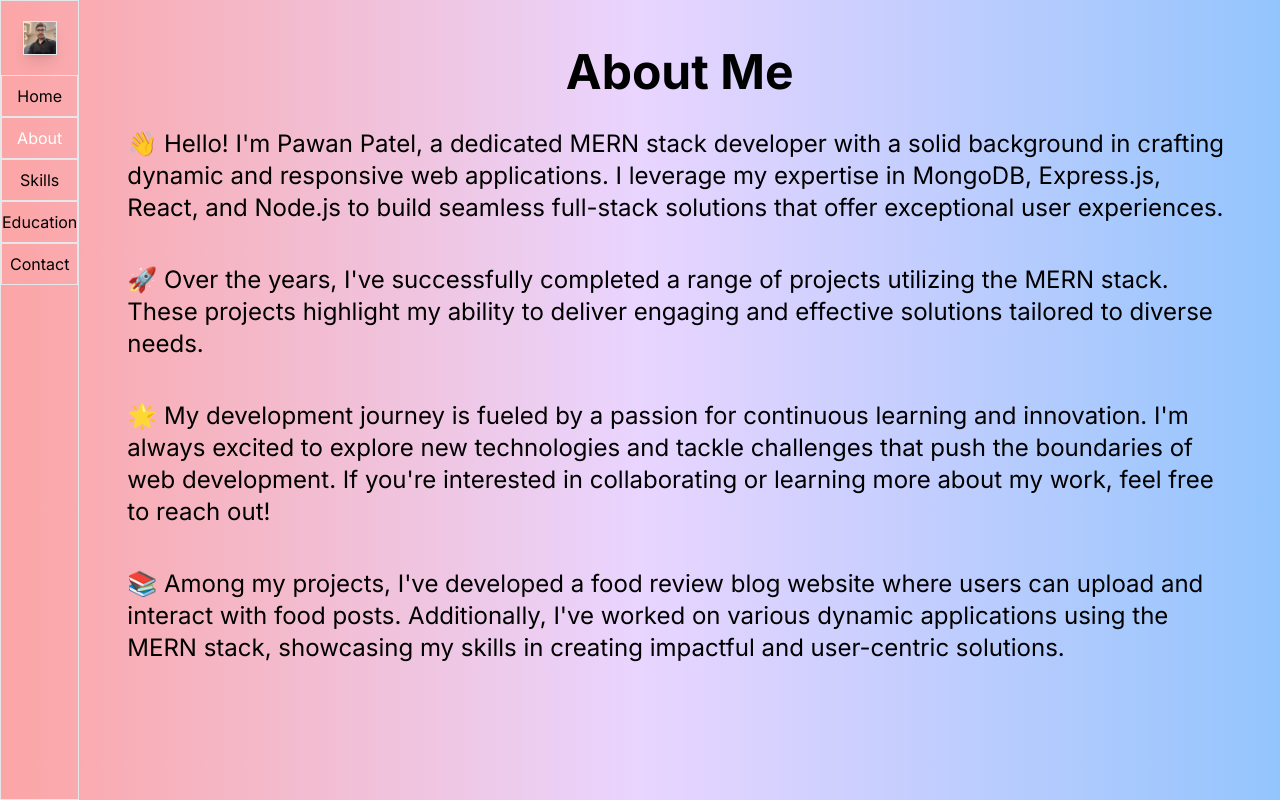
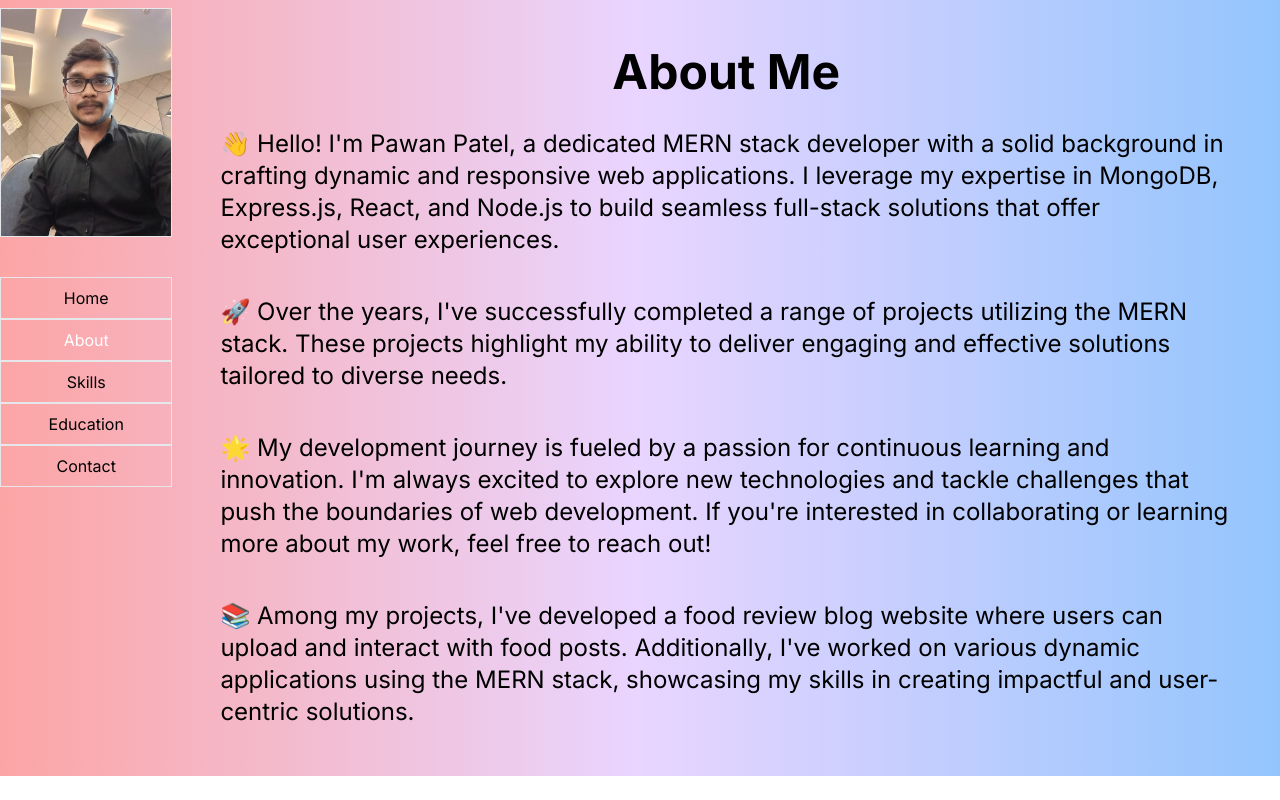
Before and after one commit to github7688/my-portfolio, a Next.js app: page /about in a window 1280 px wide. Built offline with nearby package versions, Linux system fonts and the light colour scheme.

Commit message:
side bar solved

```diff
--- a/src/Components/Sidebar.jsx
+++ b/src/Components/Sidebar.jsx
@@ -6,18 +6,17 @@ import { usePathname } from "next/navigation";
 
 const Sidebar = () =>{
    return (
-    <div className="flex flex-col h-screen border border-white md:w-1/4 lg:w-1/5">
-           <div className="relative mt-5 mx-auto w-11/12  h-1/5 md:h-2/5 lg:h-2/4 border border-white p-4 rounded-full overflow-hidden shadow-black shadow-lg">
-               <Image
-                   src="/images/My_Profile_pic.jpeg"
-                   alt="Profile Picture"
-                   layout="fill"
-                   objectFit="cover" // Ensures the image covers the entire container without distortion
-               // Applies rounding to the image, but `overflow-hidden` on container is key
-               />
-           </div>
+    <div className="flex flex-col h-[100vh] md:w-1/4 border-2 border-white">
+        <div className="flex justify-center ali items-center py-2 md:px-3">
+           <Image src="/images/My_Profile_pic.jpeg"
+                  alt="Profile Picture"
+                  width={200}
+                  height={200}
+                  className="md:px-4 md:py-3 border  rounded-[50%]"
+            />
+        </div>
 
-           <nav className="h-full flex flex-col justify-around items-center py-3 mt-2 mx-5">
+           <nav className="flex flex-col  justify-around items-center py-3 border-b border-white h-full mt-5 mx-5">
                <NavItem href="/">Home</NavItem>
                <NavItem href="/about">About</NavItem>
                <NavItem href="/skills">Skills</NavItem>
@@ -37,13 +36,11 @@ const NavItem = ({href, children}) =>{
 
     return (
 
-        <Link
-        href={href}
-        className={`flex items-center justify-center py-2 w-full transition-colors duration-300 ${isActive ? ' border border-black bg-black text-white' : ' border border-white hover:border-black hover:bg-black hover:text-white'}`}
-        passHref
-      >
-        {children}
-      </Link>
+          <Link href={href} className={`flex items-center justify-center border py-2 w-full
+            ${isActive ? 'border-black bg-black text-white' : 'border-white hover:border-black hover:bg-black hover:text-white'}
+            transition-colors duration-300`}>
+            {children}
+          </Link>
 
       );
 }
--- a/src/app/layout.tsx
+++ b/src/app/layout.tsx
@@ -1,7 +1,7 @@
 import type { Metadata } from "next";
 import { Inter } from "next/font/google";
 import "./globals.css";
-import Sidebar from '@/Components/Sidebar'
+import Sidebar from '@/components/Sidebar'
 
 const inter = Inter({ subsets: ["latin"] });
 
--- a/src/app/page.tsx
+++ b/src/app/page.tsx
@@ -1,5 +1,5 @@
 import Image from "next/image";
-import TextCarousel from "@/Components/TextCarousel";
+import TextCarousel from "@/components/TextCarousel";
 import Link from "next/link";
 import heroBg from "../../public/images/herobg.svg";
 import { RiInstagramLine } from "react-icons/ri";
--- a/tsconfig.json
+++ b/tsconfig.json
@@ -21,6 +21,6 @@
       "@/*": ["./src/*"]
     }
   },
-  "include": ["next-env.d.ts", "**/*.ts", "**/*.tsx", ".next/types/**/*.ts", "src/Components/ContactForm.jsx", "src/app/api/send-sms/route.js"],
+  "include": ["next-env.d.ts", "**/*.ts", "**/*.tsx", ".next/types/**/*.ts", "src/components/ContactForm.jsx", "src/app/api/send-sms/route.js"],
   "exclude": ["node_modules"]
 }
```
